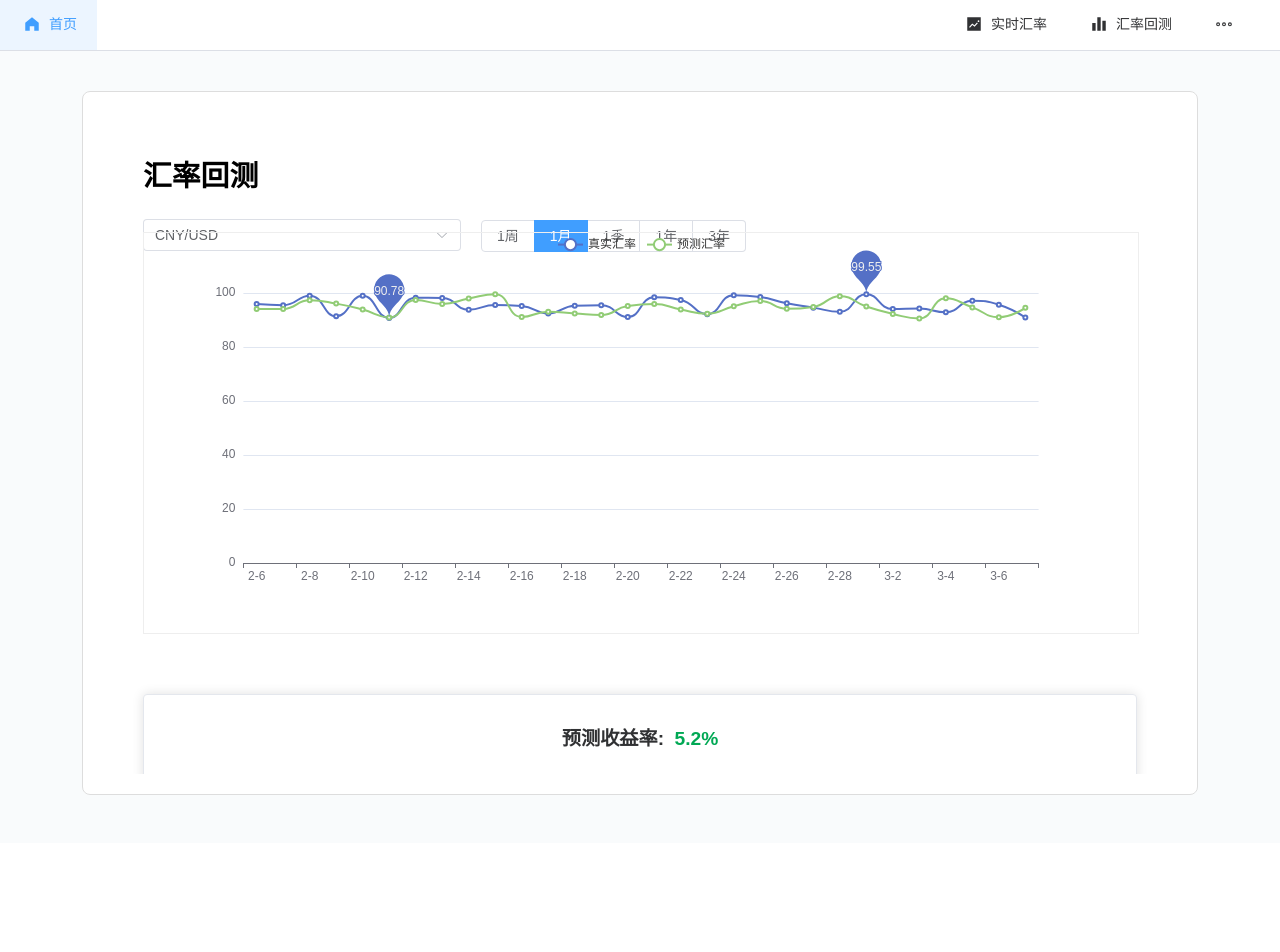
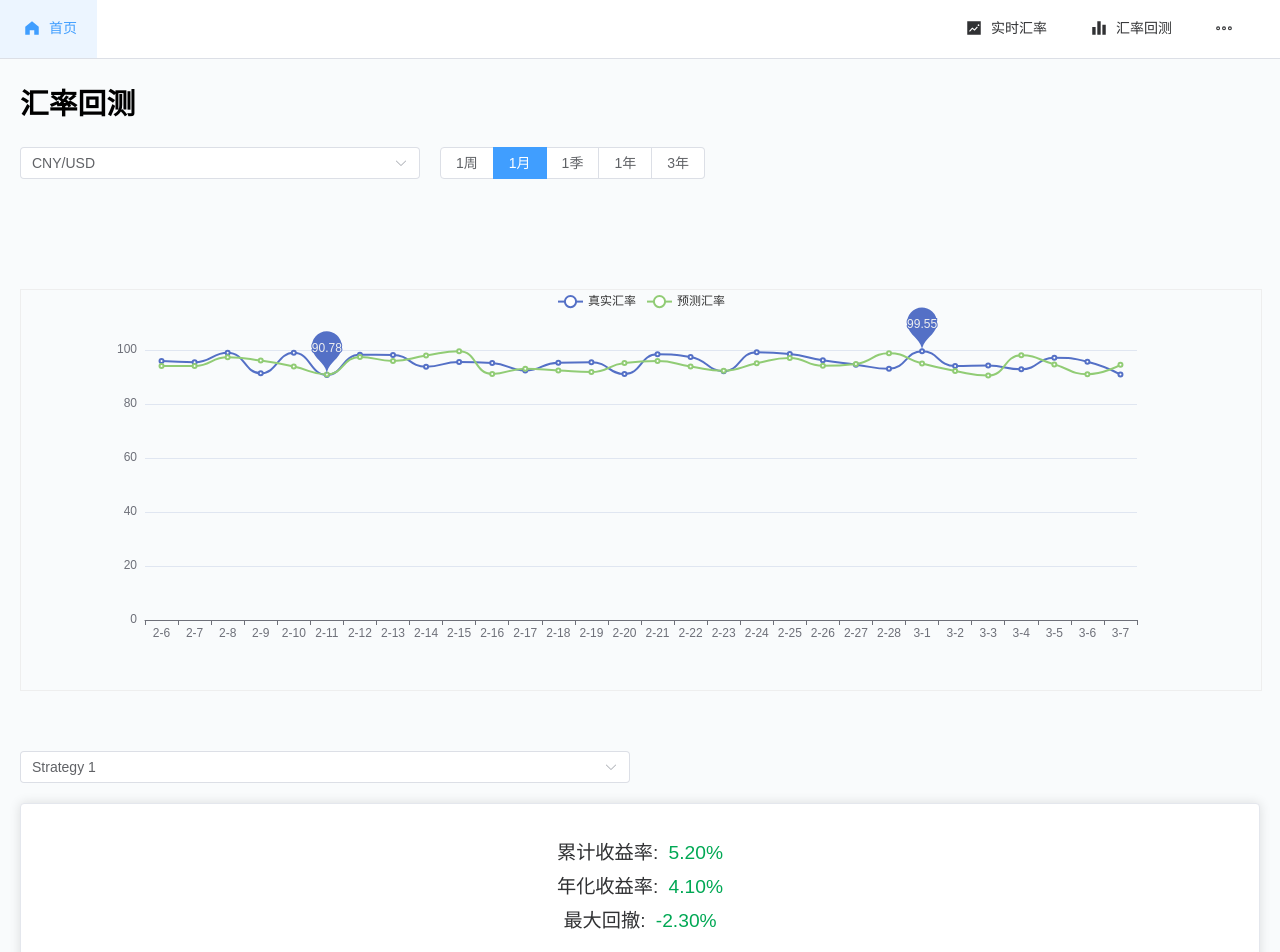
Before and after one commit to Meiyuan-Zhu/2025-HuaQiFrontend, a Vue app: page /#/backtest in a window 1280 px wide. Shown: the top 952 px of the page. Before the commit the page ends 843 px from the top, so only its background shows below. Built offline with nearby package versions, Linux system fonts and the light colour scheme.

Commit message:
基本完成回测页

```diff
--- a/src/views/rate/RateBacktest.vue
+++ b/src/views/rate/RateBacktest.vue
@@ -25,8 +25,6 @@ const selectCurrency = (value: string) => {
   currencyPair.to = to;
   console.log('选中的货币对：', currencyPair);
 }
-
-// 监听 currencyPair 的变化，更新 selectedCurrency
 watch(currencyPair, () => {
   selectedCurrency.value = `${currencyPair.from}/${currencyPair.to}`;
 });
@@ -35,66 +33,56 @@ watch(currencyPair, () => {
 const selectedTimeRange = ref("1M");
 const timeRanges = ["1W", "1M", "1Q", "1Y", "3Y"];
 
+// 根据时间范围返回对应数据点数量
+const getCountFromTimeRange = (timeRange: string) => {
+  switch (timeRange) {
+    case "1W": return 7;
+    case "1M": return 30;
+    case "1Q": return 90;
+    case "1Y": return 365;
+    case "3Y": return 365 * 3;
+    default: return 30;
+  }
+}
+
 // 模拟的预测收益数据（假数据）
 const fakeProfit = ref(5.2);
 
-// ECharts 实例和容器引用
+// ECharts K线图
 const chartRef = ref<HTMLElement | null>(null);
 let chartInstance: echarts.ECharts | null = null;
-
-// 初始化图表，并设置假数据
 const initChart = () => {
   if (chartRef.value) {
     chartInstance = echarts.init(chartRef.value);
     updateChart();
   }
 };
-
-// 模拟生成 K 线图数据（这里只是简单生成假数据）
 const updateChart = () => {
   if (!chartInstance) return;
 
-  // 模拟日期
+  const count = getCountFromTimeRange(selectedTimeRange.value);
   const dates = [];
-  const dataReal = [];  // 真实汇率
-  const dataPred = [];  // 预测汇率
+  const dataReal = [];
+  const dataPred = [];
   const now = new Date();
-  const count = 30;
   for (let i = 0; i < count; i++) {
     const date = new Date(now.getTime() - (count - i - 1) * 24 * 3600 * 1000);
     dates.push(`${date.getMonth()+1}-${date.getDate()}`);
-    // 随机生成假数据
     dataReal.push((Math.random() * 10 + 90).toFixed(2));
     dataPred.push((Math.random() * 10 + 90).toFixed(2));
   }
-
   const option = {
-    tooltip: {
-      trigger: 'axis'
-    },
-    legend: {
-      data: ['真实汇率', '预测汇率']
-    },
-    xAxis: {
-      type: 'category',
-      data: dates
-    },
-    yAxis: {
-      type: 'value'
-    },
+    tooltip: { trigger: 'axis' },
+    legend: { data: ['真实汇率', '预测汇率'] },
+    xAxis: { type: 'category', data: dates },
+    yAxis: { type: 'value' },
     series: [
       {
         name: '真实汇率',
         type: 'line',
         data: dataReal,
         smooth: true,
-        // 在需要时可以添加 markPoint 标记买卖点
-        markPoint: {
-          data: [
-            { type: 'max', name: 'Buy' },
-            { type: 'min', name: 'Sell' }
-          ]
-        }
+        markPoint: { data: [{ type: 'max', name: 'Buy' }, { type: 'min', name: 'Sell' }] }
       },
       {
         name: '预测汇率',
@@ -104,29 +92,68 @@ const updateChart = () => {
       }
     ]
   };
-
   chartInstance.setOption(option);
 };
+watch([selectedCurrency, selectedTimeRange], () => {
+  nextTick(() => { updateChart(); });
+});
+onMounted(() => { initChart(); });
 
-// 当货币对或时间跨度发生变化时，更新图表（目前仍用假数据）
-watch([selectedCurrency, selectedTimeRange], () => {
-  nextTick(() => {
-    updateChart();
+// 阶段二：回测收益数据
+const strategyList = [
+  { name: 'Strategy 1', value: 'A' },
+  { name: 'Strategy 2', value: 'B' },
+  { name: 'Strategy 3', value: 'C' },
+];
+const selectedStrategy = ref(strategyList[0].value);
+const cumulativeYield = ref('5.20');
+const annualYield = ref('4.10');
+const maxDrawdown = ref('-2.30');
+const yieldChartRef = ref<HTMLElement | null>(null);
+let yieldChartInstance: echarts.ECharts | null = null;
+const initYieldChart = () => {
+  if (yieldChartRef.value) {
+    yieldChartInstance = echarts.init(yieldChartRef.value);
+    updateYieldChart();
+  }
+};
+const updateYieldChart = () => {
+  if (!yieldChartInstance) return;
+  const count = getCountFromTimeRange(selectedTimeRange.value);
+  const dates = [];
+  const yieldData = [];
+  const now = new Date();
+  for (let i = 0; i < count; i++) {
+    const date = new Date(now.getTime() - (count - i - 1) * 24 * 3600 * 1000);
+    dates.push(`${date.getMonth()+1}-${date.getDate()}`);
+    yieldData.push((Math.random() * 2 + 4).toFixed(2));
+  }
+  const option = {
+    tooltip: { trigger: 'axis' },
+    xAxis: { type: 'category', data: dates },
+    yAxis: { type: 'value' },
+    series: [{
+      name: '累计收益率',
+      type: 'line',
+      data: yieldData,
+      smooth: true,
+      lineStyle: { width: 2 }
+    }]
+  };
+  yieldChartInstance.setOption(option);
+};
+watch([selectedStrategy, selectedTimeRange], () => {
+  cumulativeYield.value = (Math.random() * 10).toFixed(2);
+  annualYield.value = (Math.random() * 10).toFixed(2);
+  maxDrawdown.value = (-Math.random() * 5).toFixed(2);
+  nextTick(() => { updateYieldChart(); });
 });
-});
-
-// 初始化图表
-onMounted(() => {
-  initChart();
-});
+onMounted(() => { initYieldChart(); });
 </script>
 
 <template>
-  <el-main>
-    <el-container class="prediction-board">
-      <!-- 主要内容区域 -->
-      <el-main class="main-board">
     <el-container>
+      <!-- Header 区域 -->
       <el-header class="header-area">
         <h2 class="page-title">汇率回测</h2>
         <el-row :gutter="20" class="header-row">
@@ -163,39 +190,70 @@ onMounted(() => {
         </el-row>
       </el-header>
 
+      <!-- K线图展示区域 -->
       <el-main class="chart-area">
-            <!-- K线图展示区域 -->
         <div ref="chartRef" class="kline-chart"></div>
       </el-main>
 
+      <!-- 回测收益数据区域 -->
       <el-footer class="profit-area">
-            <!-- 预测收益数据展示区 -->
+        <!-- 策略选择下拉框 -->
+        <el-row :gutter="20" class="strategy-row">
+          <el-col :span="12">
+            <el-select v-model="selectedStrategy" placeholder="选择策略">
+              <el-option
+                v-for="(strategy, index) in strategyList"
+                :key="index"
+                :label="strategy.name"
+                :value="strategy.value">
+              </el-option>
+            </el-select>
+          </el-col>
+        </el-row>
+
+        <!-- 收益率展示卡片 -->
         <el-card class="profit-card">
           <div class="profit-content">
-                <span>预测收益率: </span>
-                <span class="profit-value">{{ fakeProfit }}%</span>
+            <span>累计收益率: </span>
+            <span class="profit-value">{{ cumulativeYield }}%</span>
+          </div>
+          <div class="profit-content">
+            <span>年化收益率: </span>
+            <span class="profit-value">{{ annualYield }}%</span>
+          </div>
+          <div class="profit-content">
+            <span>最大回撤: </span>
+            <span class="profit-value">{{ maxDrawdown }}%</span>
           </div>
         </el-card>
+
+        <!-- 收益率曲线图 -->
+        <div ref="yieldChartRef" class="yield-chart"></div>
       </el-footer>
     </el-container>
-      </el-main>
-    </el-container>
-  </el-main>
+
 </template>
 
 <style scoped>
+/* 外层统一滚动容器 */
 .prediction-board {
+  width: 90%;
+  margin: 20px auto;
+  padding: 20px;
+  height: 100vh;          /* 固定高度为视口高度 */
+  overflow-y: auto;       /* 仅外层产生滚动条 */
   background: #fff;
   border: 1px solid #ddd;
   border-radius: 8px;
-  width: 90%;
-  margin: 20px auto;
-  padding: 20px;
 }
 
-/* 页面主要内容区域 */
-.main-board {
-  width: 100%;
+/* 重置 Element Plus 内部容器默认高度 */
+.el-container,
+.el-header,
+.el-main,
+.el-footer {
+  height: auto !important;
+  overflow: visible !important;
 }
 
 /* Header 区域 */
@@ -225,9 +283,11 @@ onMounted(() => {
 
 /* 图表区域 */
 .chart-area {
+  margin-top: 50px;
   margin-bottom: 20px;
 }
 .kline-chart {
+  margin-top: 20px;
   width: 100%;
   height: 400px;
   border: 1px solid #eee;
@@ -237,16 +297,27 @@ onMounted(() => {
 .profit-area {
   margin-top: 20px;
 }
+.strategy-row {
+  margin-bottom: 20px;
+}
 .profit-card {
   padding: 10px;
   text-align: center;
+  margin-bottom: 20px;
 }
 .profit-content {
   font-size: 1.2em;
-  font-weight: bold;
+  margin: 5px 0;
 }
 .profit-value {
   color: #00a854;
   margin-left: 5px;
 }
+
+/* 收益率曲线图 */
+.yield-chart {
+  width: 100%;
+  height: 300px;
+  border: 1px solid #eee;
+}
 </style>
```
Lines whose indentation alone changed are shown as unchanged.
